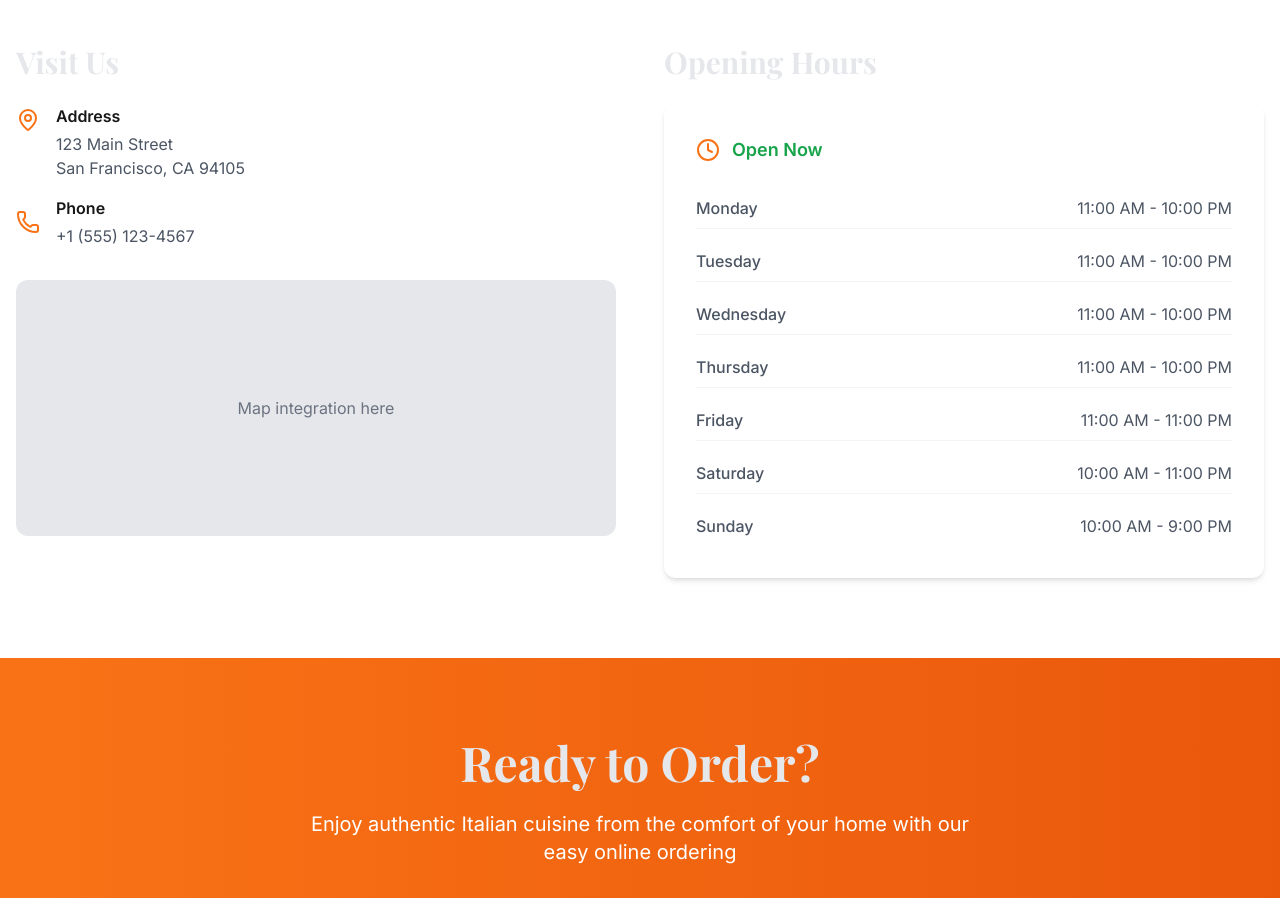
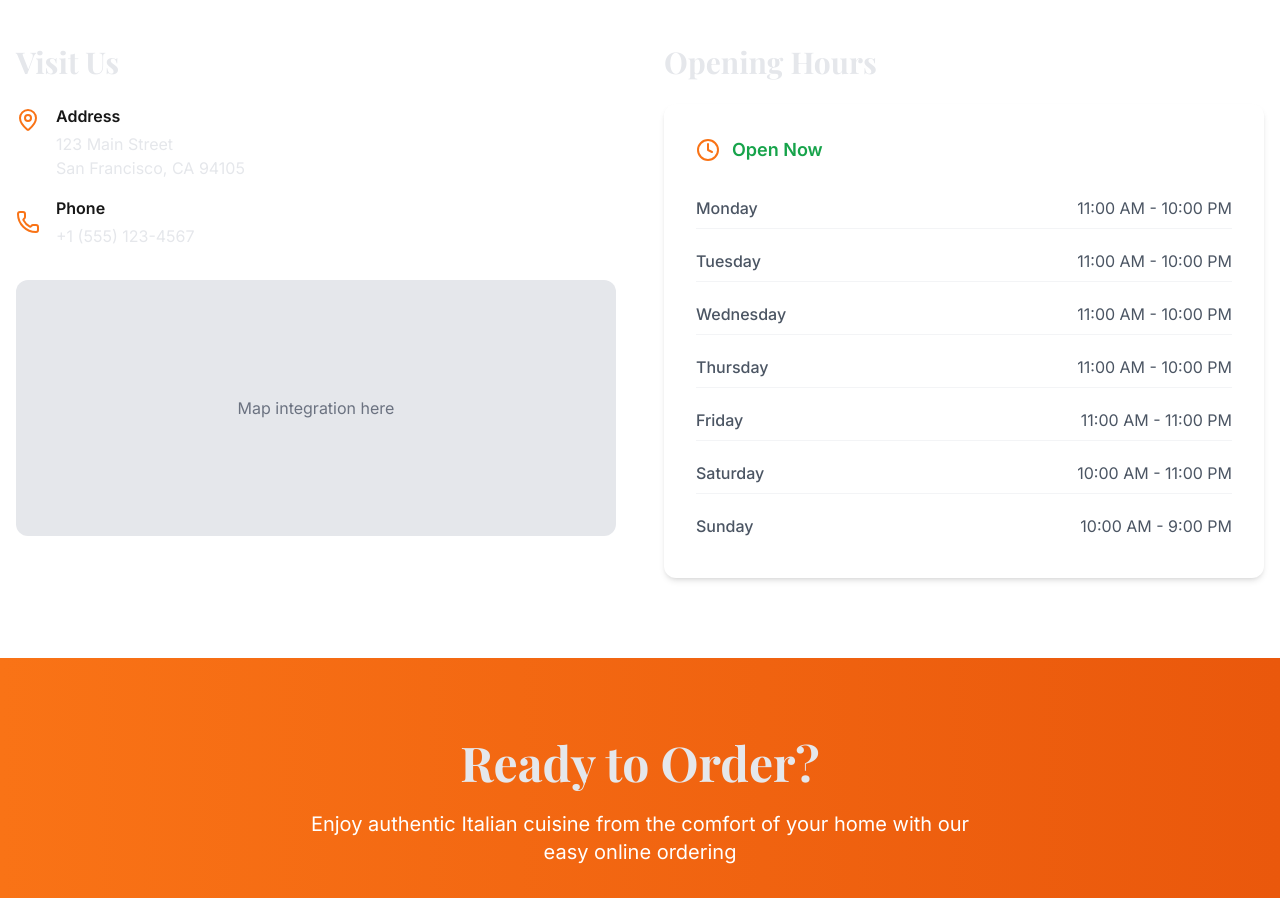
Before and after one commit to APMusyoka/restaurant-ordering, a Next.js app: page / in a window 1280 px wide. Shown: the part 3060-3958 px from the top of the page. Built offline with nearby package versions, Linux system fonts and the light colour scheme; a web font is replaced by a local one.

Commit message:
style: fix text colors and spacing for better consistency
- Changed contact info text to gray-200 on homepage for better readability
- Updated hero icon spacing from mb-4 to my-4 on Menu and Reservations pages
- Improved visual consistency across hero sections

```diff
--- a/src/app/menu/page.tsx
+++ b/src/app/menu/page.tsx
@@ -31,7 +31,7 @@ export default function MenuPage() {
             {/* Hero Section */}
             <section className="bg-gradient-to-r from-orange-500 to-orange-600 text-white py-20">
                 <div className="container mx-auto px-4 text-center">
-                    <div className="flex justify-center mb-4">
+                    <div className="flex justify-center my-4">
                         <UtensilsCrossed size={48} />
                     </div>
                     <h1 className="text-5xl md:text-6xl font-bold mb-4 text-gray-200">Our Menu</h1>
--- a/src/app/page.tsx
+++ b/src/app/page.tsx
@@ -203,7 +203,7 @@ export default function Home() {
                   <MapPin className="mr-4 mt-1 text-orange-500 flex-shrink-0" size={24} />
                   <div>
                     <p className="font-semibold mb-1">Address</p>
-                    <p className="text-gray-600">
+                    <p className="text-gray-200">
                       {restaurantInfo.address.street}<br />
                       {restaurantInfo.address.city}, {restaurantInfo.address.state} {restaurantInfo.address.zipCode}
                     </p>
@@ -213,7 +213,7 @@ export default function Home() {
                   <Phone className="mr-4 text-orange-500 flex-shrink-0" size={24} />
                   <div>
                     <p className="font-semibold mb-1">Phone</p>
-                    <a href={`tel:${restaurantInfo.phone}`} className="text-gray-600 hover:text-orange-500">
+                    <a href={`tel:${restaurantInfo.phone}`} className="text-gray-200 hover:text-orange-500">
                       {restaurantInfo.phone}
                     </a>
                   </div>
--- a/src/app/reservations/page.tsx
+++ b/src/app/reservations/page.tsx
@@ -69,7 +69,7 @@ export default function ReservationsPage() {
             {/* Hero Section */}
             <section className="bg-gradient-to-r from-orange-500 to-orange-600 text-white py-20">
                 <div className="container mx-auto px-4 text-center">
-                    <CalendarDays size={48} className="mx-auto mb-4" />
+                    <CalendarDays size={48} className="mx-auto my-4" />
                     <h1 className="text-5xl md:text-6xl font-bold mb-4 text-gray-200">Reserve a Table</h1>
                     <p className="text-xl md:text-2xl max-w-2xl mx-auto">
                         Book your table for an unforgettable Italian dining experience
```
